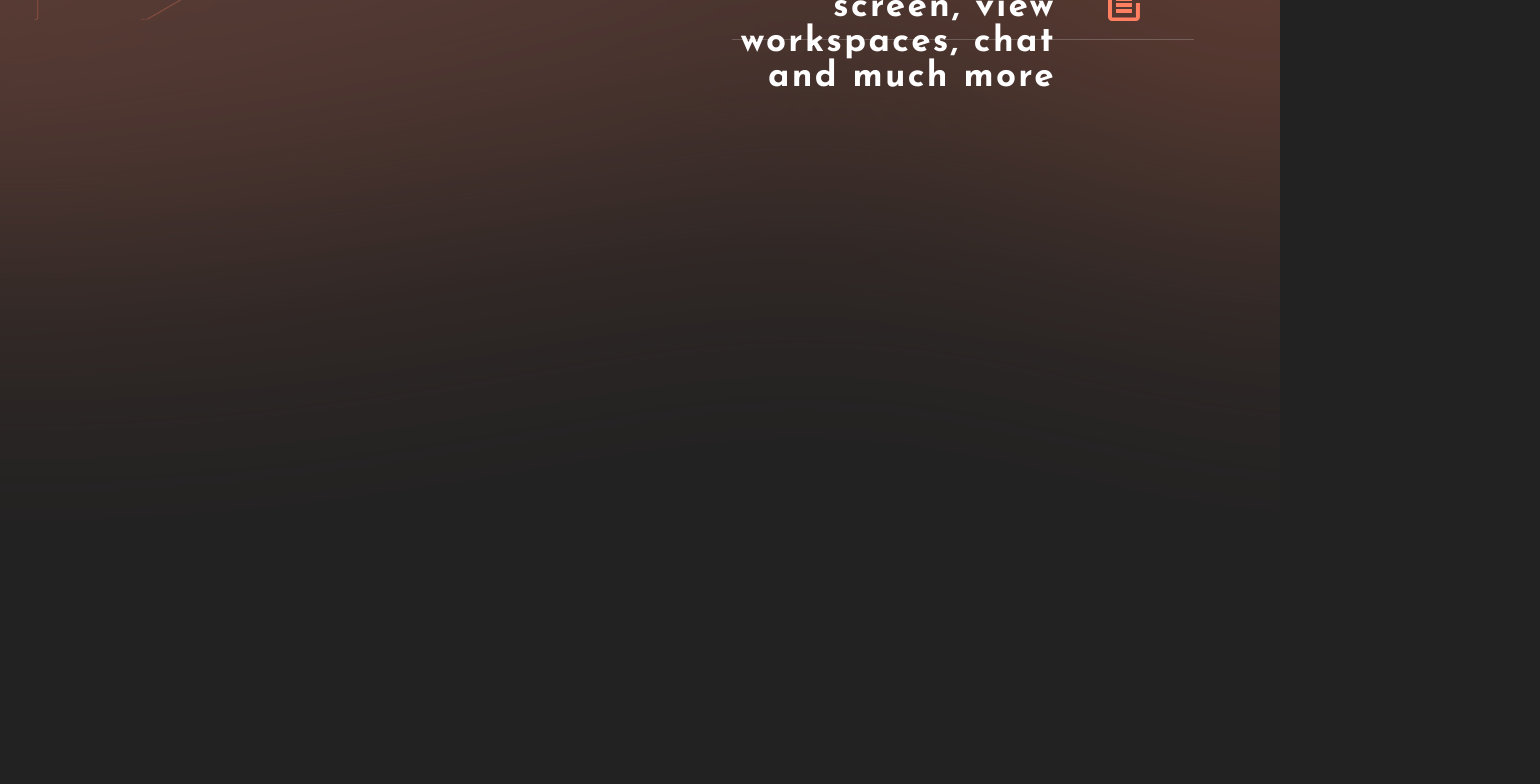
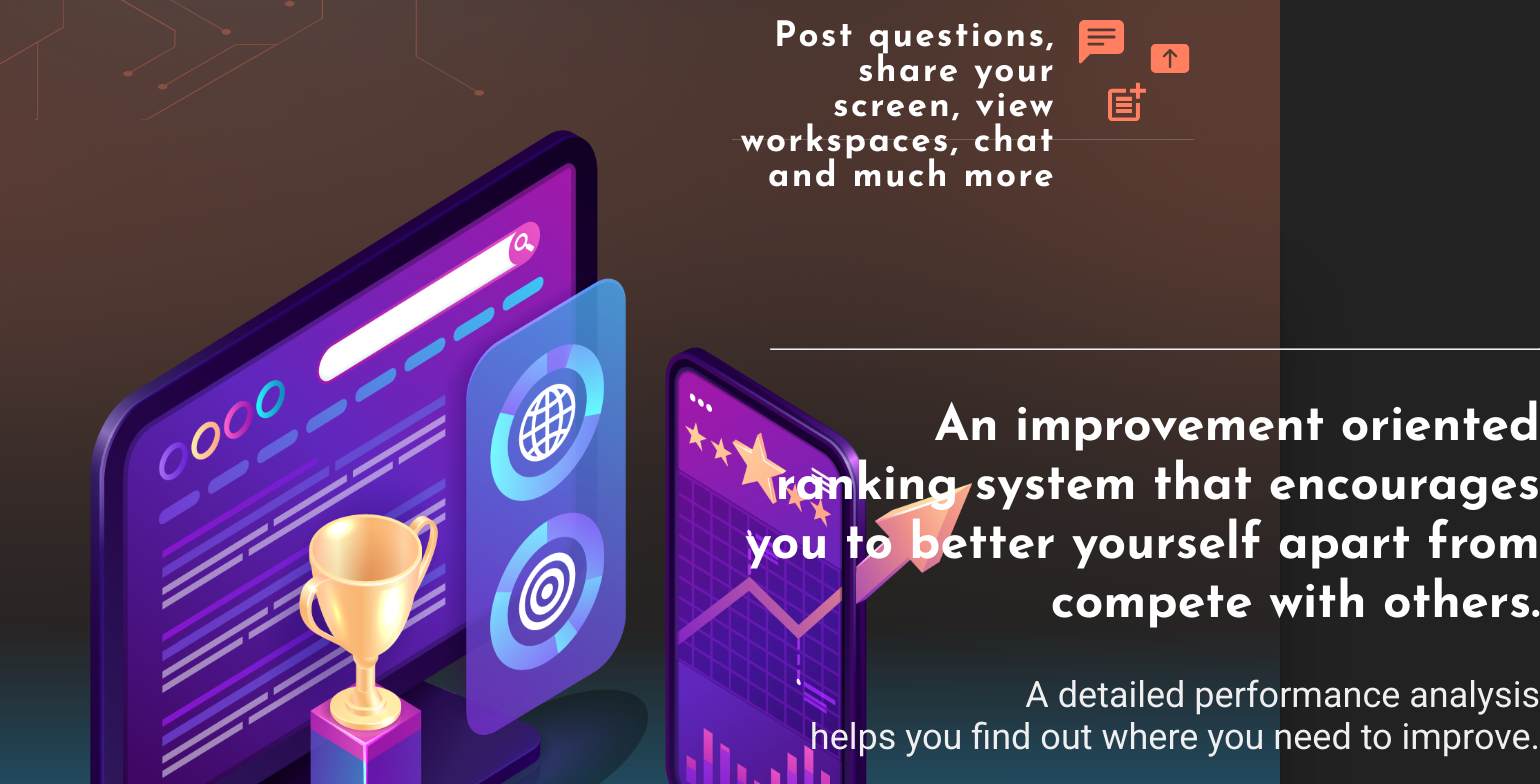
Before and after one commit to AshiqAbdulkhader/CodePlex, a React (Create React App) app in the folder codeplex/: page / in a window 1280 px wide. Shown: the part 1480-2264 px from the top of the page, 1540 px wide, since content can reach past the window. Built offline with nearby package versions, Linux system fonts and the light colour scheme.

Commit message:
Added page 3

```diff
--- a/codeplex/public/index.html
+++ b/codeplex/public/index.html
@@ -2,7 +2,7 @@
 <html lang="en">
 	<head>
 		<meta charset="utf-8" />
-		<link rel="icon" href="%PUBLIC_URL%/favicon.ico" />
+		<link rel="icon" href="%PUBLIC_URL%/favicon.svg" />
 		<meta name="viewport" content="width=device-width, initial-scale=1" />
 		<meta name="theme-color" content="#000000" />
 		<meta
--- a/codeplex/src/GlobalStyle.ts
+++ b/codeplex/src/GlobalStyle.ts
@@ -24,7 +24,8 @@ export const GlobalStyle = createGlobalStyle`
     margin: 0;
     padding: 0;
     background: #222222;
-    background-image:
+    width: 100vw;
+    overflow-x:hidden;
 
     h1 {
       font-size: 2rem;
--- a/codeplex/src/components/Flare/Flare.styles.ts
+++ b/codeplex/src/components/Flare/Flare.styles.ts
@@ -5,5 +5,6 @@ export const BgBlur = styled.img`
     top: 0px;
     left: 0px;
     width: 100vw;
+    height:300vh;
     opacity: 0.3;
 `;
--- a/codeplex/src/components/Header/Header.styles.ts
+++ b/codeplex/src/components/Header/Header.styles.ts
@@ -5,7 +5,7 @@ export const Wrapper = styled.div`
 	padding: 0 178px;
 	height: 100px;
 	border-bottom: 1px solid rgba(229, 229, 229, 0.2);
-	position: fixed;
+	position: relative;
 	top: 0;
 	width: 100%;
 	z-index:10;
--- a/codeplex/src/components/Page2/Page2.styles.ts
+++ b/codeplex/src/components/Page2/Page2.styles.ts
@@ -7,6 +7,7 @@ export const Wrapper = styled.div`
     width: 100vw;
     position: relative;
     top: 100px;
+    // border: 1px solid white;
 `;
 
 export const BackLogo = styled.img`
--- a/codeplex/src/components/Page3/Page3.styles.ts
+++ b/codeplex/src/components/Page3/Page3.styles.ts
@@ -3,8 +3,57 @@ import styled from 'styled-components';
 export const Wrapper = styled.div`
 	background: transparent;
 	padding: 0 178px;
-	height: calc(100vh - 100px);
+	height: 100vh;
 	width: 100vw;
     position: relative;
     top: 100px;
+    background: linear-gradient(180deg, rgb(0,0,0,0) 50%, rgb(34, 135, 186, 70) 100%);
+    box-shadow: 0px 4px 4px rgba(0, 0, 0, 0.25), 0px 69px 59px rgba(0, 0, 0, 0.25);
 `;
+
+export const BackLogo = styled.img`
+    position: absolute;
+    left: 7%;
+    top: 47%;
+
+    transform: translateY(-50%);
+`;
+
+export const Line = styled.hr`
+    width: 770px;
+    position: relative;
+    transform: translateX(-50%);
+    left: 900px;
+    top: 120px;
+    color: #fff;
+`;
+
+export const Texcon = styled.div`
+    position: relative;
+    transform: translateX(-50%);
+    left: 900px;
+    top: 160px;
+    font-family: Josefin Sans;
+    font-style: normal;
+    font-weight: bold;
+    font-size: 50px;
+    line-height: 59px;
+    text-align: right;
+    color: #FFFFFF;
+`;
+
+export const SmallerText = styled.div`
+    font-family: Roboto;
+    font-style: normal;
+    font-weight: normal;
+    font-size: 36px;
+    line-height: 42px;
+    text-align: right;
+    color: #EFEFEF;
+
+    position: relative;
+    transform: translateX(-50%);
+    left: 900px;
+    top: 200px;
+    font-weight: 400;
+`;
--- a/codeplex/src/components/Page3/index.tsx
+++ b/codeplex/src/components/Page3/index.tsx
@@ -1,12 +1,19 @@
 import React from "react";
 //assets
 import '../../fonts.css';
+import p3i1 from '../../images/p3i1.svg';
 
 //components
-import {Wrapper} from './Page3.styles';
+import {Wrapper, BackLogo, Line, Texcon, SmallerText} from './Page3.styles';
 
 const Page2: React.FC = () => (
-    <Wrapper/>
+    <Wrapper>
+        <BackLogo src={p3i1}/>
+        <Line/>
+        <Texcon>An improvement oriented<br/> ranking system that encourages<br/> you to better yourself apart from<br/> compete with others.</Texcon>
+        <SmallerText>A detailed performance analysis<br/> helps you find out where you need to improve.</SmallerText>
+    </Wrapper>
+
     );
 
 export default Page2;
--- a/codeplex/src/fonts.css
+++ b/codeplex/src/fonts.css
@@ -1 +1,2 @@
 @import url('https://fonts.googleapis.com/css2?family=Josefin+Sans:ital,wght@0,100;0,200;0,300;0,400;0,500;0,600;0,700;1,300&display=swap');
+@import url('https://fonts.googleapis.com/css2?family=Roboto:ital,wght@0,100;0,300;0,400;1,100;1,300;1,400&display=swap');
```
Also changed, not shown: codeplex/public/favicon.svg (added), codeplex/src/images/p3i1.svg (added).
